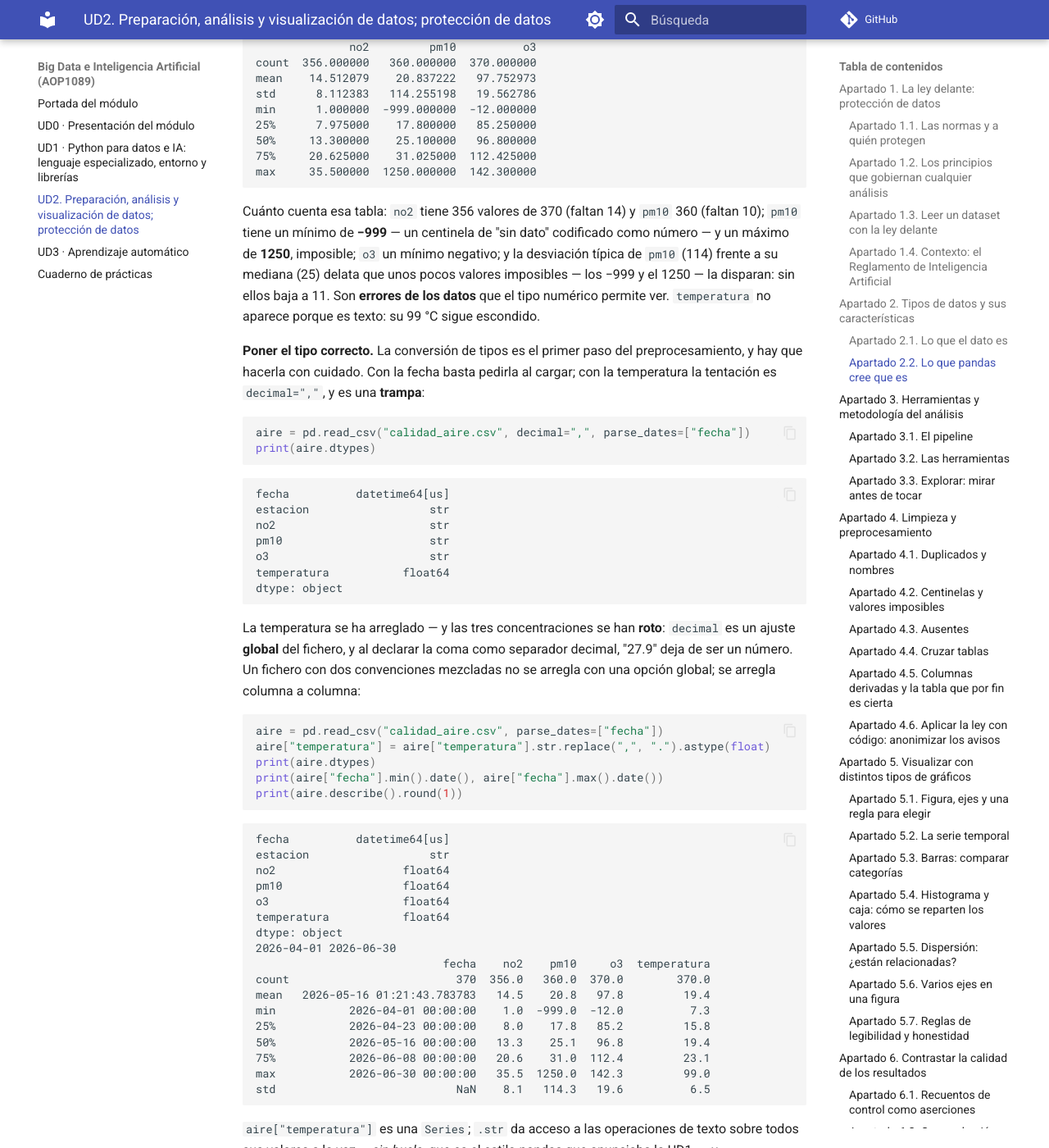
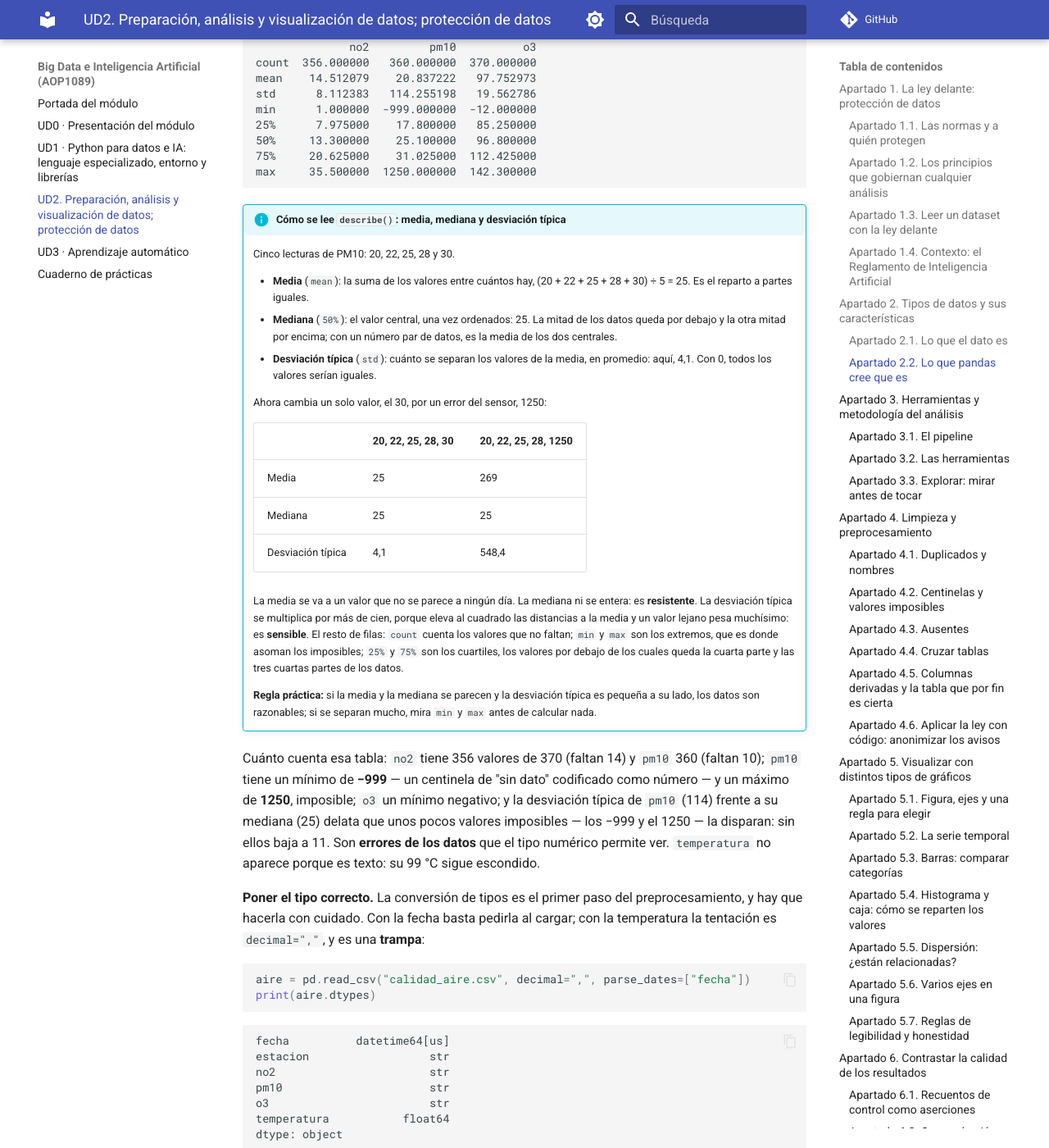
Before and after one commit to codigoRonin/apuntes-daw, an MkDocs documentation site: the page built from docs/big-data-e-inteligencia-artificial/ud2-preparacion-visualizacion-datos.md, in a window 1280 px wide and 1400 px high, scrolled down 10459 px. Shown: the whole window at 82% size. Built offline with MkDocs 1.6.1 and Material for MkDocs 9.7.7, drawn with Linux system fonts in a browser that asks for light colours; comment, search, counter and statistics services are not loaded.

Commit message:
Big Data UD2: recuadro para leer describe() (media, mediana y desviación típica)

````diff
--- a/docs/big-data-e-inteligencia-artificial/ud2-preparacion-visualizacion-datos.md
+++ b/docs/big-data-e-inteligencia-artificial/ud2-preparacion-visualizacion-datos.md
@@ -204,6 +204,26 @@ min      1.000000  -999.000000  -12.000000
 75%     20.625000    31.025000  112.425000
 max     35.500000  1250.000000  142.300000
 ```
+
+!!! info "Cómo se lee `describe()`: media, mediana y desviación típica"
+
+    Cinco lecturas de PM10: 20, 22, 25, 28 y 30.
+
+    - **Media** (`mean`): la suma de los valores entre cuántos hay, (20 + 22 + 25 + 28 + 30) ÷ 5 = 25. Es el reparto a partes iguales.
+    - **Mediana** (`50%`): el valor central, una vez ordenados: 25. La mitad de los datos queda por debajo y la otra mitad por encima; con un número par de datos, es la media de los dos centrales.
+    - **Desviación típica** (`std`): cuánto se separan los valores de la media, en promedio: aquí, 4,1. Con 0, todos los valores serían iguales.
+
+    Ahora cambia un solo valor, el 30, por un error del sensor, 1250:
+
+    | | 20, 22, 25, 28, 30 | 20, 22, 25, 28, 1250 |
+    |---|---|---|
+    | Media | 25 | 269 |
+    | Mediana | 25 | 25 |
+    | Desviación típica | 4,1 | 548,4 |
+
+    La media se va a un valor que no se parece a ningún día. La mediana ni se entera: es **resistente**. La desviación típica se multiplica por más de cien, porque eleva al cuadrado las distancias a la media y un valor lejano pesa muchísimo: es **sensible**. El resto de filas: `count` cuenta los valores que no faltan; `min` y `max` son los extremos, que es donde asoman los imposibles; `25%` y `75%` son los cuartiles, los valores por debajo de los cuales queda la cuarta parte y las tres cuartas partes de los datos.
+
+    **Regla práctica:** si la media y la mediana se parecen y la desviación típica es pequeña a su lado, los datos son razonables; si se separan mucho, mira `min` y `max` antes de calcular nada.
 
 Cuánto cuenta esa tabla: `no2` tiene 356 valores de 370 (faltan 14) y `pm10` 360 (faltan 10); `pm10` tiene un mínimo de **−999** — un centinela de "sin dato" codificado como número — y un máximo de **1250**, imposible; `o3` un mínimo negativo; y la desviación típica de `pm10` (114) frente a su mediana (25) delata que unos pocos valores imposibles — los −999 y el 1250 — la disparan: sin ellos baja a 11. Son **errores de los datos** que el tipo numérico permite ver. `temperatura` no aparece porque es texto: su 99 °C sigue escondido.
 
````
